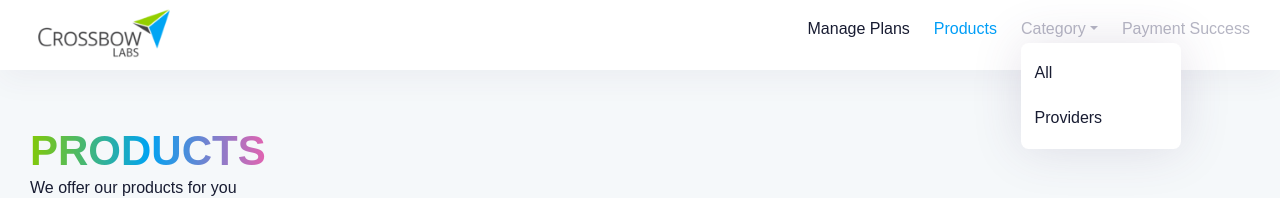
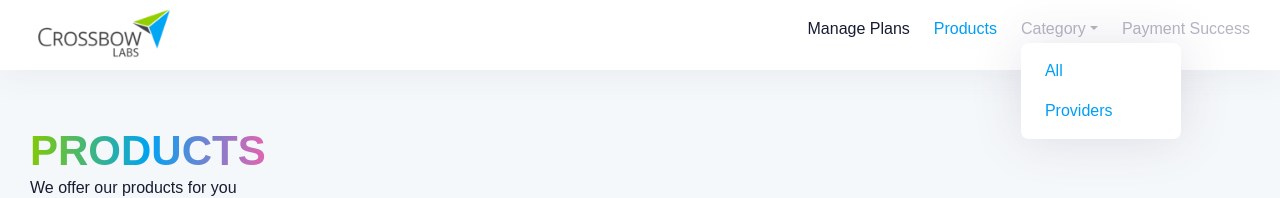
Before and after one commit to harigundlapally/cbl, a React (Create React App) app: page /products in a window 1280 px wide. Both pictures are taken after a click on the button "Category". Shown: the top 198 px of the page. Built offline with nearby package versions, Linux system fonts and the light colour scheme; no server answers; a small style sheet from the web is missing.

Commit message:
First commit

```diff
--- a/src/app/modules/subscriptions/components/Header.tsx
+++ b/src/app/modules/subscriptions/components/Header.tsx
@@ -19,8 +19,8 @@ const Header:FC = () => {
                             Products
                         </NavLink>
                         <NavDropdown id="dropdown-basic-button" title="Category" className='text-gray-400'>
-                            <NavDropdown.Item href="/products?category=all">All</NavDropdown.Item>
-                            <NavDropdown.Item href="/products?category=providers">Providers</NavDropdown.Item>
+                            <NavLink to="/products?category=all" className='d-flex px-6 py-2'>All</NavLink>
+                            <NavLink to="/products?category=providers" className='d-flex px-6 py-2'>Providers</NavLink>
                         </NavDropdown>
                         <NavLink to='/payment-success' className={'text-gray-400'}>
                             Payment Success
```
